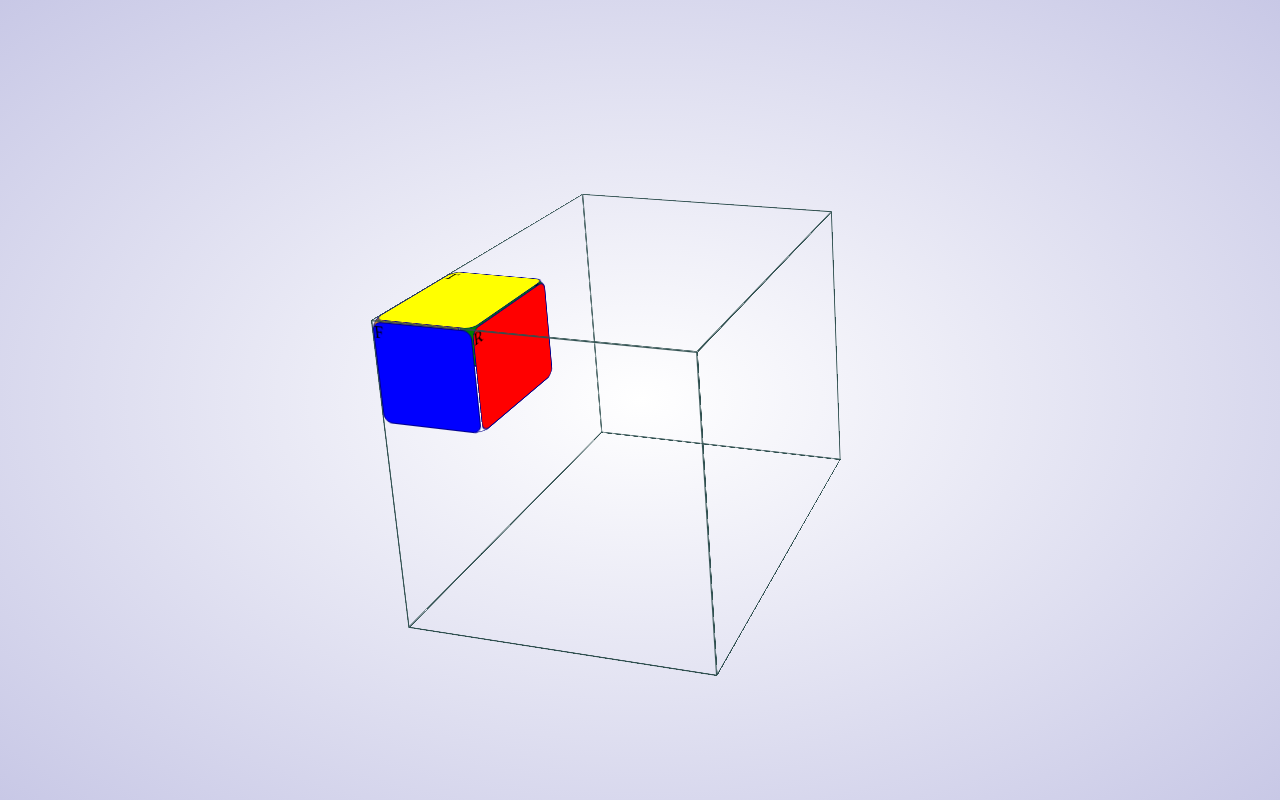
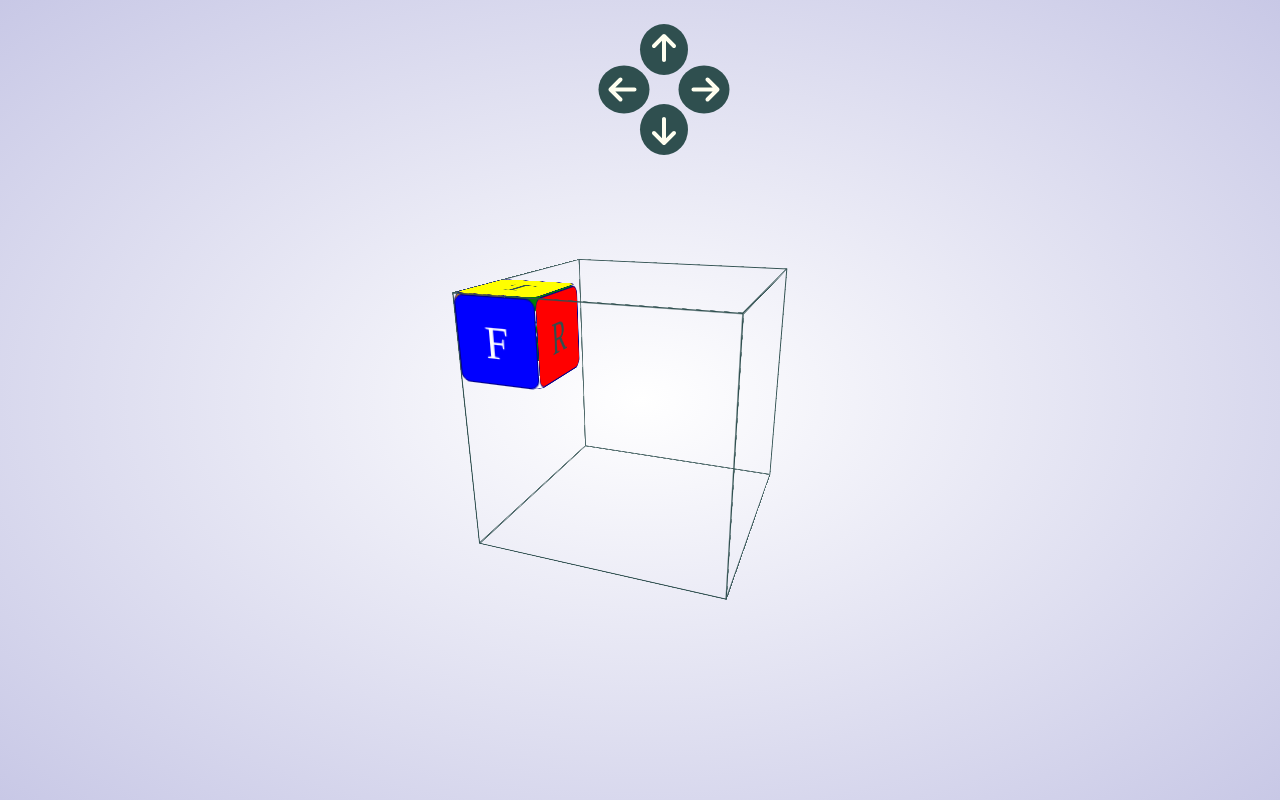
Before and after one commit to prashandip/rubix-cube, a React (Create React App) app: page / in a window 1280 px wide. Built offline with nearby package versions, Linux system fonts and the light colour scheme.

Commit message:
added cube rotate buttons

```diff
--- a/src/App.js
+++ b/src/App.js
@@ -1,10 +1,42 @@
 import Cube from "./components/Cube";
 import "./styles/main.sass";
 import "./styles/cube/cube.sass";
+import ArrowIcon from "./icons/ArrowIcon";
+import { useDispatch, useSelector } from "react-redux";
+import { setCubeRotateX, setCubeRotateY } from "./store/cubeSlice";
 
 function App() {
+  const dispatch = useDispatch();
+  const cubeRotateX = useSelector((state) => state.cube.cubeRotateX);
+  const cubeRotateY = useSelector((state) => state.cube.cubeRotateY);
   return (
     <section className="container">
+      <div className="rotate-buttons">
+        <button
+          className="arrow up"
+          onClick={() => dispatch(setCubeRotateX(cubeRotateX + 10))}
+        >
+          <ArrowIcon />
+        </button>
+        <button
+          className="arrow down"
+          onClick={() => dispatch(setCubeRotateX(cubeRotateX - 10))}
+        >
+          <ArrowIcon />
+        </button>
+        <button
+          className="arrow left"
+          onClick={() => dispatch(setCubeRotateY(cubeRotateY - 10))}
+        >
+          <ArrowIcon />
+        </button>
+        <button
+          className="arrow right"
+          onClick={() => dispatch(setCubeRotateY(cubeRotateY + 10))}
+        >
+          <ArrowIcon />
+        </button>
+      </div>
       <section className="wrapper">
         <Cube />
       </section>
--- a/src/components/Cube.js
+++ b/src/components/Cube.js
@@ -1,9 +1,17 @@
 import React from "react";
 import Cubelet from "./Cubelet";
+import { useSelector } from "react-redux";
 
 const Cube = () => {
+  const cubeRotateX = useSelector((state) => state.cube.cubeRotateX);
+  const cubeRotateY = useSelector((state) => state.cube.cubeRotateY);
   return (
-    <section className="cube">
+    <section
+      className="cube"
+      style={{
+        transform: `rotateX(${cubeRotateX}deg) rotateY(${cubeRotateY}deg)`,
+      }}
+    >
       <Cubelet />
     </section>
   );
--- a/src/components/Cubelet.js
+++ b/src/components/Cubelet.js
@@ -4,28 +4,36 @@ import "./../styles/cube/color-piece.sass";
 
 const Cubelet = () => {
   return (
-    <div
-      className="cubelet"
-      id="c0"
-      style={{ transform: `rotateX(-10deg) rotateY(-10deg)` }}
-    >
+    <div className="cubelet" id="c0">
       <div className="face front">
-        <div className="color-piece">F</div>
+        <div className="color-piece">
+          <span style={{ color: "white" }}>F</span>
+        </div>
       </div>
       <div className="face back">
-        <div className="color-piece">B</div>
+        <div className="color-piece">
+          <span style={{ color: "white" }}>B</span>
+        </div>
       </div>
       <div className="face left">
-        <div className="color-piece">L</div>
+        <div className="color-piece">
+          <span style={{ color: "darkslategray" }}>L</span>
+        </div>
       </div>
       <div className="face right">
-        <div className="color-piece">R</div>
+        <div className="color-piece">
+          <span style={{ color: "darkslategray" }}>R</span>
+        </div>
       </div>
       <div className="face top">
-        <div className="color-piece">T</div>
+        <div className="color-piece">
+          <span style={{ color: "darkslategray" }}>T</span>
+        </div>
       </div>
       <div className="face bottom">
-        <div className="color-piece">B</div>
+        <div className="color-piece">
+          <span style={{ color: "darkslategray" }}>V</span>
+        </div>
       </div>
     </div>
   );
--- /dev/null
+++ b/src/icons/ArrowIcon.js
@@ -0,0 +1,11 @@
+import React from "react";
+
+const ArrowIcon = () => {
+  return (
+    <svg viewBox="0 0 384 512">
+      <path d="M214.6 41.4c-12.5-12.5-32.8-12.5-45.3 0l-160 160c-12.5 12.5-12.5 32.8 0 45.3s32.8 12.5 45.3 0L160 141.2 160 448c0 17.7 14.3 32 32 32s32-14.3 32-32l0-306.7L329.4 246.6c12.5 12.5 32.8 12.5 45.3 0s12.5-32.8 0-45.3l-160-160z" />
+    </svg>
+  );
+};
+
+export default ArrowIcon;
--- a/src/store/cubeSlice.js
+++ b/src/store/cubeSlice.js
@@ -3,8 +3,8 @@ import { createSlice } from "@reduxjs/toolkit";
 export const cubeSlice = createSlice({
   name: "cube",
   initialState: {
-    cubeRotateX: -30,
-    cubeRotateY: -30,
+    cubeRotateX: -20,
+    cubeRotateY: -20,
   },
   reducers: {
     setCubeRotateX: (state, action) => {
@@ -16,6 +16,6 @@ export const cubeSlice = createSlice({
   },
 });
 
-export const { setCubeRotate, setCubeRotateY } = cubeSlice.actions;
+export const { setCubeRotateX, setCubeRotateY } = cubeSlice.actions;
 
 export default cubeSlice.reducer;
--- a/src/styles/cube/cube.sass
+++ b/src/styles/cube/cube.sass
@@ -1,12 +1,38 @@
 @import "./../values.sass"
+
+$t: 2.5rem
 
 section.container
   transform-style: preserve-3d
-  perspective: 1000px
-  perspective-origin: 80% 0%
+  perspective: 600px
   position: fixed
   height: 100%
   width: 100%
+  div.rotate-buttons
+    position: absolute
+    top: 4rem
+    left: 50%
+    transform: translateX(-50%)
+    button.arrow
+      border-radius: 50%
+      border: none
+      background-color: darkslategray
+      padding: 0.5rem
+      position: absolute
+      cursor: pointer
+      &.up
+        transform: translateY(-$t)
+      &.down
+        transform: translateY($t) rotate(180deg)
+      &.left
+        transform: translateX(-$t) rotate(-90deg)
+      &.right
+        transform: translateX($t) rotate(90deg)
+      svg
+        height: 2rem
+        width: 2rem
+        path
+          fill: ivory
   section.wrapper
     transform-style: preserve-3d
     position: absolute
--- a/src/styles/cube/cubelet.sass
+++ b/src/styles/cube/cubelet.sass
@@ -23,6 +23,13 @@ div.cubelet
     div.color-piece
       border: solid 1px darkblue
       border-radius: $borderRadius
+      position: relative
+      span
+        position: absolute
+        top: 50%
+        left: 50%
+        transform: translate(-50%,-50%)
+        font-size: 2.5rem
     &.front
       transform: translateZ($t)
       //   background-color: rgb(0 0 255/20%)
--- a/src/styles/values.sass
+++ b/src/styles/values.sass
@@ -1,3 +1,3 @@
-$x: 300px
+$x: 240px
 $gap: 6px
 $borderRadius: 8px
```
